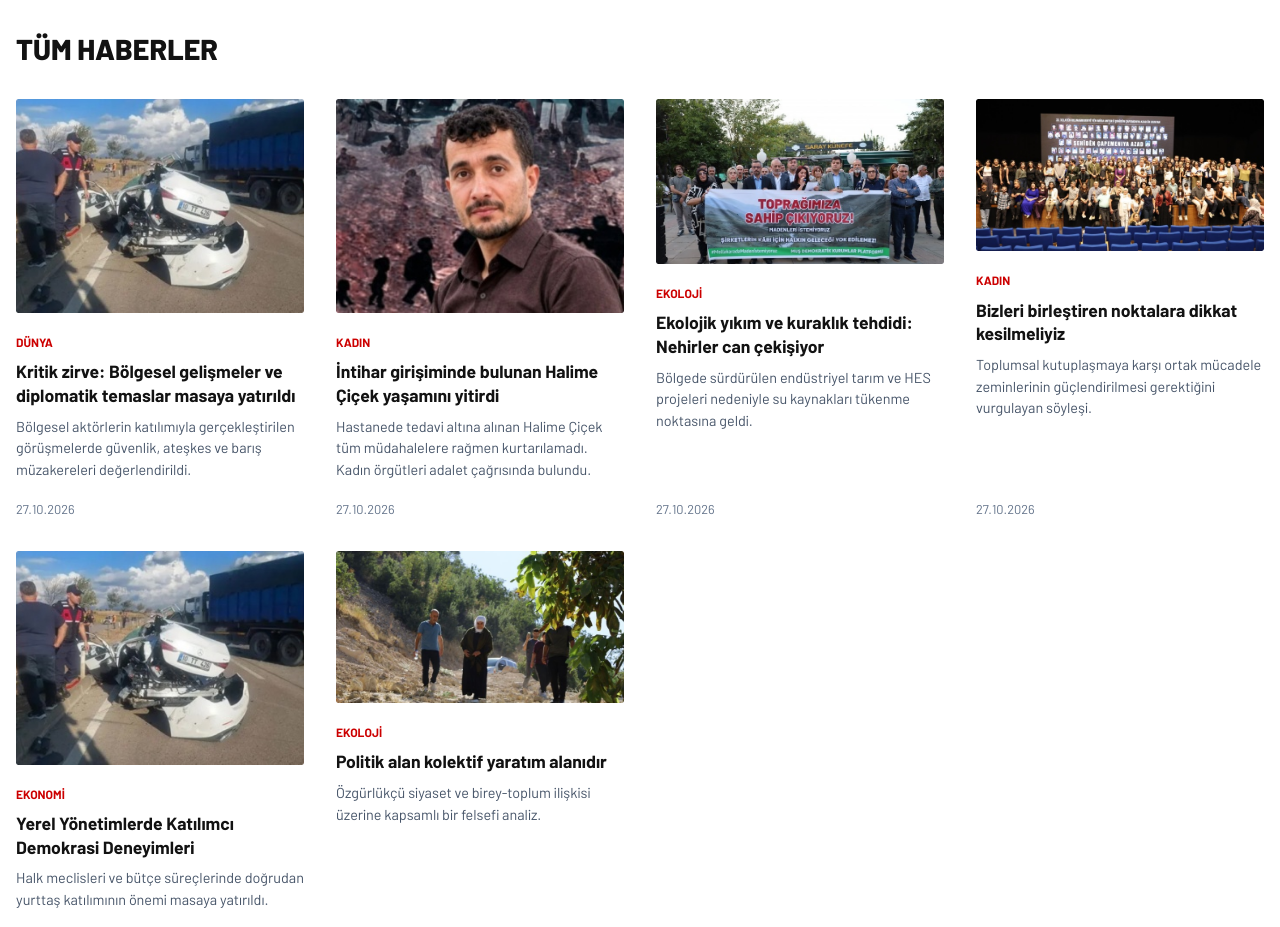
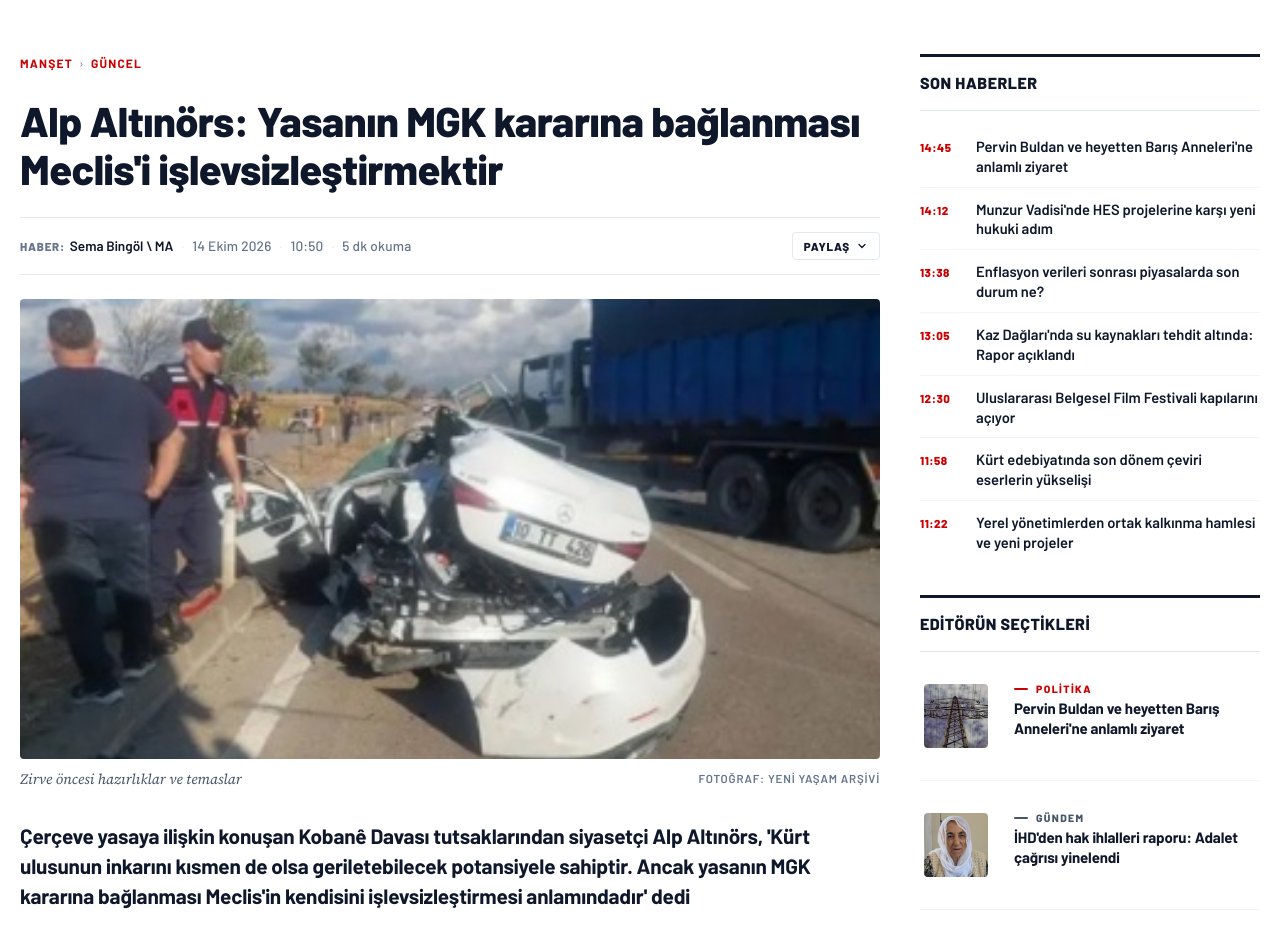
Before and after one commit to Sidilya-Gunes/yeniyasam, a Next.js app: page /haber in a window 1280 px wide. Shown: the part 125-1052 px from the top of the page. Built offline with nearby package versions, Linux system fonts and the light colour scheme; no server answers.

Commit message:
feat: implement pixel-perfect article detail and archive templates

```diff
--- a/app/haber/[slug]/page.tsx
+++ b/app/haber/[slug]/page.tsx
@@ -8,7 +8,9 @@ import type { Metadata } from 'next';
 import Link from 'next/link';
 import { notFound } from 'next/navigation';
 import { getArticleBySlug, getArticles, getStrapiMedia } from '@/lib/strapi';
-import ShareMenu from '@/components/ShareMenu';
+import MetaShare from '@/components/MetaShare';
+import ArticleBottomShare from '@/components/ArticleBottomShare';
+import ArticleSidebar from '@/components/ArticleSidebar';
 
 interface PageProps {
   params: Promise<{ slug: string }>;
@@ -19,11 +21,11 @@ export async function generateMetadata({ params }: PageProps): Promise<Metadata>
   const article = await getArticleBySlug(slug);
 
   if (!article) {
-    return { title: 'Haber Bulunamadı' };
+    return { title: 'Haber Bulunamadı — Yeni Yaşam Gazetesi' };
   }
 
   return {
-    title: article.title,
+    title: `${article.title} — Yeni Yaşam Gazetesi`,
     description: article.summary,
     openGraph: {
       title: article.title,
@@ -41,157 +43,139 @@ export default async function HaberDetayPage({ params }: PageProps) {
     notFound();
   }
 
-  const relatedArticles = (await getArticles({ limit: 4 }))
+  const allArticles = await getArticles({ limit: 8 });
+  const relatedArticles = allArticles
     .filter((a) => a.slug !== article.slug)
-    .slice(0, 3);
+    .slice(0, 4);
 
-  const formattedDate = new Date(article.publishedAt).toLocaleDateString('tr-TR', {
+  const dateObj = new Date(article.publishedAt);
+  const formattedDate = dateObj.toLocaleDateString('tr-TR', {
     day: 'numeric',
     month: 'long',
     year: 'numeric',
+  });
+  const formattedTime = dateObj.toLocaleTimeString('tr-TR', {
     hour: '2-digit',
     minute: '2-digit',
   });
 
+  const categoryName = article.category?.name || 'Güncel';
+  const categorySlug = article.category?.slug || 'guncel';
+
+  const defaultTags = ['Diplomasi', 'Bölgesel Gelişmeler', 'Ateşkes', 'İnsani Yardım'];
+
   return (
-    <main className="site-main container" style={{ padding: '2rem 1rem' }}>
-      <article className="single-article-view" style={{ maxWidth: '840px', margin: '0 auto' }}>
-        {/* Kategori ve Başlık */}
-        <div className="article-header" style={{ marginBottom: '1.5rem' }}>
-          {article.category && (
-            <Link
-              href={`/kategori/${article.category.slug}`}
-              className="article-cat-badge"
-              style={{
-                display: 'inline-block',
-                textTransform: 'uppercase',
-                fontWeight: 700,
-                fontSize: '0.85rem',
-                color: 'var(--primary)',
-                marginBottom: '0.75rem',
-              }}
-            >
-              {article.category.name}
+    <main className="site-main container">
+      <div className="article-layout">
+        <article className="article-main">
+          {/* Breadcrumb */}
+          <nav className="article-breadcrumb" aria-label="Kategori">
+            <Link href="/" className="breadcrumb-item">
+              MANŞET
             </Link>
-          )}
+            <span className="breadcrumb-sep">›</span>
+            <Link href={`/kategori/${categorySlug}`} className="breadcrumb-item">
+              {categoryName.toUpperCase()}
+            </Link>
+          </nav>
 
-          <h1
-            className="article-main-title"
-            style={{
-              fontSize: '2.2rem',
-              fontWeight: 800,
-              lineHeight: 1.25,
-              marginBottom: '1rem',
-              color: 'var(--heading)',
-            }}
-          >
-            {article.title}
-          </h1>
+          {/* Başlık */}
+          <h1 className="article-title">{article.title}</h1>
 
-          <p
-            className="article-lead"
-            style={{
-              fontSize: '1.25rem',
-              lineHeight: 1.6,
-              color: 'var(--text-muted)',
-              marginBottom: '1.5rem',
-            }}
-          >
-            {article.summary}
-          </p>
+          {/* Meta & Paylaşım Dropdown */}
+          <div className="article-meta">
+            <span className="meta-source">
+              <strong>Haber:</strong> {article.author?.name || 'Sema Bingöl \\ MA'}
+            </span>
+            <span className="meta-sep">·</span>
+            <span className="meta-item">{formattedDate}</span>
+            <span className="meta-sep">·</span>
+            <span className="meta-item">{formattedTime}</span>
+            <span className="meta-sep">·</span>
+            <span className="meta-item">5 dk okuma</span>
 
-          {/* Yazar ve Tarih Bilgisi */}
-          <div
-            className="article-meta-bar"
-            style={{
-              display: 'flex',
-              alignItems: 'center',
-              justifyContent: 'space-between',
-              flexWrap: 'wrap',
-              borderTop: '1px solid var(--border)',
-              borderBottom: '1px solid var(--border)',
-              padding: '0.75rem 0',
-              gap: '1rem',
-            }}
-          >
-            {article.author ? (
-              <div style={{ display: 'flex', alignItems: 'center', gap: '0.75rem' }}>
-                <img
-                  src={getStrapiMedia(article.author.avatar)}
-                  alt={article.author.name}
-                  style={{ width: 44, height: 44, borderRadius: '50%', objectFit: 'cover' }}
-                />
-                <div>
-                  <Link
-                    href={`/yazar/${article.author.slug}`}
-                    style={{ fontWeight: 700, color: 'var(--heading)', display: 'block' }}
-                  >
-                    {article.author.name}
-                  </Link>
-                  <span style={{ fontSize: '0.8rem', color: 'var(--text-soft)' }}>
-                    {article.author.role || 'Yeni Yaşam'}
-                  </span>
-                </div>
-              </div>
-            ) : (
-              <span style={{ fontWeight: 600 }}>Yeni Yaşam</span>
-            )}
-
-            <time dateTime={article.publishedAt} style={{ fontSize: '0.85rem', color: 'var(--text-soft)' }}>
-              {formattedDate}
-            </time>
-          </div>
+            <MetaShare title={article.title} />
           </div>
 
-        {/* Kapak Görseli */}
-        {article.coverImage && (
-          <div className="article-figure" style={{ marginBottom: '2rem' }}>
-            <img
-              src={getStrapiMedia(article.coverImage)}
-              alt={article.title}
-              style={{ width: '100%', maxHeight: '520px', objectFit: 'cover', borderRadius: '4px' }}
-            />
+          {/* Ana Görsel Hero */}
+          <figure className="article-hero">
+            <img src={getStrapiMedia(article.coverImage)} alt={article.title} />
+            <figcaption>
+              <span className="fig-caption">{article.title}</span>
+              <span className="fig-credit">Fotoğraf: Yeni Yaşam Arşivi</span>
+            </figcaption>
+          </figure>
+
+          {/* Özet Lead Grubu */}
+          <div className="article-lead-group">
+            <p className="article-lead">{article.summary}</p>
           </div>
+
+          {/* Makale Gövdesi */}
+          <div className="article-body">
+            {article.content ? (
+              <div dangerouslySetInnerHTML={{ __html: article.content.replace(/\n\n/g, '<br/><br/>') }} />
+            ) : (
+              <>
+                <p>
+                  Bölgesel gelişmelerin hız kazandığı bu dönemde, diplomatik temaslar yeni bir boyuta evriliyor. Masadaki temel gündem maddeleri arasında sürdürülebilir barış, sınır güvenliği ve yerel toplulukların hakları yer alıyor.
+                </p>
+                <p>
+                  2013-2015 yılları arasındaki süreç ile şimdiki süreci karşılaştıran değerlendirmelerde, temel farkın iktidarın yaklaşımlarında ortaya çıktığı belirtiliyor. Önceki süreçte barışçıl çözüm iradesi öne çıkarken, bugün daha dar bir çerçevede güvenlik odaklı yaklaşımlar sergileniyor.
+                </p>
+                <h2>'Barış ve özgürlük mücadelesi kararlılıkla sürdürülmeli'</h2>
+                <p>
+                  Demokrasi güçlerinin ortak mücadelesine işaret eden uzmanlar, "Kilitlenmiş bir siyasal zeminde toplumsal muhalefetin birlikteliği yeni olanaklar yaratacaktır. Bu olanakları değerlendirmek ise tüm barış ve emek güçlerine düşüyor" ifadelerini kullandı.
+                </p>
+                <blockquote>
+                  <h6>
+                    “Tarihte ilk kez halkların kendi iradelerini doğrudan yansıttığı modeller kalıcı barışın teminatı olmuştur. Yerel yönetimlerin güçlendirilmesi ve demokratik katılım kanallarının açılması elzemdir.”
+                  </h6>
+                </blockquote>
+                <h2>Siyasi tutsakların özgürlüğü barışın temel koşullarından</h2>
+                <p>
+                  Toplumun tüm kesimlerinin barış sürecine etkin katılımının sağlanması gerektiği vurgulanırken, adil yargılanma hakkı ve evrensel hukuk standartlarına uyulmasının önemi bir kez daha yinelendi.
+                </p>
+              </>
             )}
+          </div>
 
-        {/* Paylaşım Butonları */}
-        <ShareMenu title={article.title} />
+          {/* Alt Paylaşım Butonları */}
+          <ArticleBottomShare title={article.title} />
 
-        {/* Haber İçeriği */}
-        <div
-          className="article-body-content"
-          style={{
-            fontFamily: 'var(--font-body)',
-            fontSize: 'var(--body-size)',
-            lineHeight: 'var(--body-leading)',
-            color: 'var(--text)',
-            whiteSpace: 'pre-line',
-          }}
-        >
-          {article.content || article.summary}
+          {/* Etiketler */}
+          <div className="article-tags">
+            <span className="tags-label">Etiketler</span>
+            {defaultTags.map((tag, idx) => (
+              <Link key={idx} href={`/arama?q=${encodeURIComponent(tag)}`} className="tag">
+                {tag}
+              </Link>
+            ))}
           </div>
 
           {/* İlgili Haberler */}
-        {relatedArticles.length > 0 && (
-          <section style={{ marginTop: '4rem', paddingTop: '2rem', borderTop: '2px solid var(--border)' }}>
-            <h3 style={{ fontSize: '1.4rem', fontWeight: 800, marginBottom: '1.5rem', color: 'var(--heading)' }}>
-              İLGİLİ HABERLER
-            </h3>
-            <div style={{ display: 'grid', gridTemplateColumns: 'repeat(auto-fit, minmax(240px, 1fr))', gap: '1.5rem' }}>
+          <section className="related-news">
+            <h2 className="related-title">İlgili Haberler</h2>
+            <div className="related-grid">
               {relatedArticles.map((rel) => (
-                <article key={rel.id} className="news-card">
-                  <Link href={`/haber/${rel.slug}`} className="news-card-img">
+                <Link key={rel.id} href={`/haber/${rel.slug}`} className="related-card">
+                  <div className="related-img">
                     <img src={getStrapiMedia(rel.coverImage)} alt={rel.title} />
+                  </div>
+                  <span className="related-cat">{rel.category?.name || 'Dünya'}</span>
+                  <h3 className="related-heading">{rel.title}</h3>
+                  <span className="related-date">
+                    {new Date(rel.publishedAt).toLocaleDateString('tr-TR')}
+                  </span>
                 </Link>
-                  <h4 style={{ fontSize: '1rem', fontWeight: 700, marginTop: '0.5rem' }}>
-                    <Link href={`/haber/${rel.slug}`}>{rel.title}</Link>
-                  </h4>
-                </article>
               ))}
             </div>
           </section>
-        )}
         </article>
+
+        {/* Kenar Çubuğu (Sidebar) */}
+        <ArticleSidebar className="article-sidebar" />
+      </div>
     </main>
   );
 }
--- a/app/haber/page.tsx
+++ b/app/haber/page.tsx
@@ -6,54 +6,159 @@
 
 import type { Metadata } from 'next';
 import Link from 'next/link';
-import { getArticles, getStrapiMedia } from '@/lib/strapi';
+import MetaShare from '@/components/MetaShare';
+import ArticleBottomShare from '@/components/ArticleBottomShare';
+import ArticleSidebar from '@/components/ArticleSidebar';
 
 export const metadata: Metadata = {
-  title: 'Tüm Haberler — Yeni Yaşam Gazetesi',
-  description: 'Yeni Yaşam Gazetesi güncel gelişmeler, analizler ve haber arşivi.',
+  title: "Alp Altınörs: Yasanın MGK kararına bağlanması Meclis'i işlevsizleştirmektir — Yeni Yaşam Gazetesi",
+  description: "Çerçeve yasaya ilişkin konuşan Kobanê Davası tutsaklarından siyasetçi Alp Altınörs, 'Kürt ulusunun inkarını kısmen de olsa geriletebilecek potansiyele sahiptir.' dedi.",
 };
 
-export default async function HaberlerArchivePage() {
-  const articles = await getArticles({ limit: 24 });
+export default function HaberDefaultPage() {
+  const defaultTags = ['Diplomasi', 'Bölgesel Gelişmeler', 'Ateşkes', 'İnsani Yardım'];
+
+  const relatedArticles = [
+    {
+      title: "Ortadoğu'da diplomatik trafik hızlandı: Yeni zirve bekleniyor",
+      cat: 'Dünya',
+      date: '3 saat önce',
+      thumb: '/assets/photos/haber-foto3.jpg',
+      slug: 'ortadoguda-diplomatik-trafik',
+    },
+    {
+      title: "Meclis'te yeni yasama dönemi başlarken kritik gündem",
+      cat: 'Politika',
+      date: '5 saat önce',
+      thumb: '/assets/photos/haber-foto4.jpg',
+      slug: 'mecliste-yeni-yasama-donemi',
+    },
+    {
+      title: 'Sınır bölgesinde insani yardım sevkiyatı yeniden başladı',
+      cat: 'Dünya',
+      date: '8 saat önce',
+      thumb: '/assets/photos/haber-foto2.jpeg',
+      slug: 'sinir-bolgesinde-insani-yardim',
+    },
+    {
+      title: 'Bölgesel aktörlerin son hamleleri küresel ölçekte nasıl yankı buluyor?',
+      cat: 'Analiz',
+      date: '1 gün önce',
+      thumb: '/assets/photos/haber-foto9.jpg',
+      slug: 'ortadogu-yeni-dengeler',
+    },
+  ];
 
   return (
-    <main className="site-main container" style={{ padding: '2rem 1rem' }}>
-      <div className="section-title-bar" style={{ marginBottom: '2rem' }}>
-        <h1 className="section-title" style={{ fontSize: '1.8rem', fontWeight: 800 }}>
-          TÜM HABERLER
-        </h1>
-      </div>
+    <main className="site-main container">
+      <div className="article-layout">
+        <article className="article-main">
+          <nav className="article-breadcrumb" aria-label="Kategori">
+            <Link href="/" className="breadcrumb-item">
+              MANŞET
+            </Link>
+            <span className="breadcrumb-sep">›</span>
+            <Link href="/kategori/guncel" className="breadcrumb-item">
+              GÜNCEL
+            </Link>
+          </nav>
 
-      <div style={{ display: 'grid', gridTemplateColumns: 'repeat(auto-fill, minmax(280px, 1fr))', gap: '2rem' }}>
-        {articles.map((item) => (
-          <article className="news-card" key={item.id} style={{ display: 'flex', flexDirection: 'column' }}>
-            <Link href={`/haber/${item.slug}`} className="news-card-img">
-              <img src={getStrapiMedia(item.coverImage)} alt={item.title} />
-            </Link>
-            {item.category && (
-              <span
-                style={{
-                  fontSize: '0.75rem',
-                  fontWeight: 700,
-                  textTransform: 'uppercase',
-                  color: 'var(--primary)',
-                  marginTop: '0.75rem',
-                }}
-              >
-                {item.category.name}
-              </span>
-            )}
-            <h3 style={{ fontSize: '1.1rem', fontWeight: 700, margin: '0.5rem 0', lineHeight: 1.35 }}>
-              <Link href={`/haber/${item.slug}`}>{item.title}</Link>
-            </h3>
-            <p style={{ fontSize: '0.9rem', color: 'var(--text-muted)', lineHeight: 1.5, flex: 1 }}>
-              {item.summary}
+          <h1 className="article-title">
+            Alp Altınörs: Yasanın MGK kararına bağlanması Meclis'i işlevsizleştirmektir
+          </h1>
+
+          <div className="article-meta">
+            <span className="meta-source">
+              <strong>Haber:</strong> Sema Bingöl \ MA
+            </span>
+            <span className="meta-sep">·</span>
+            <span className="meta-item">14 Ekim 2026</span>
+            <span className="meta-sep">·</span>
+            <span className="meta-item">10:50</span>
+            <span className="meta-sep">·</span>
+            <span className="meta-item">5 dk okuma</span>
+
+            <MetaShare title="Alp Altınörs: Yasanın MGK kararına bağlanması Meclis'i işlevsizleştirmektir" />
+          </div>
+
+          <figure className="article-hero">
+            <img
+              src="/assets/photos/haber-foto1.jpg"
+              alt="Zirve öncesi hazırlıklar"
+            />
+            <figcaption>
+              <span className="fig-caption">Zirve öncesi hazırlıklar ve temaslar</span>
+              <span className="fig-credit">Fotoğraf: Yeni Yaşam Arşivi</span>
+            </figcaption>
+          </figure>
+
+          <div className="article-lead-group">
+            <p className="article-lead">
+              Çerçeve yasaya ilişkin konuşan Kobanê Davası tutsaklarından siyasetçi Alp Altınörs, 'Kürt ulusunun inkarını kısmen de olsa geriletebilecek potansiyele sahiptir. Ancak yasanın MGK kararına bağlanması Meclis'in kendisini işlevsizleştirmesi anlamındadır' dedi
             </p>
-            <span className="news-date" style={{ marginTop: '0.75rem' }}>
-              {new Date(item.publishedAt).toLocaleDateString('tr-TR')}
-            </span>
-          </article>
-        ))}
+          </div>
+
+          <div className="article-body">
+            <p>
+              Ankara Sincan 2 No'lu F Tipi Yüksek Güvenlikli Cezaevi'nde tutulan Halkların Demokratik Partisi'nin (HDP) eski Eş Genel Başkan Yardımcısı, Merkez Yönetim Kurulu üyesi ve Kobanê Davası tutsaklarından Alp Altınörs, Barış ve Demokratik Toplum Süreci'nde gelinen aşamayı değerlendirdi. Alp Altınörs, Kürt sorununun ancak "demokratik cumhuriyet" temelinde çözülebileceğini dile getirdi.
+            </p>
+            <p>
+              2013-2015 yılları arasındaki süreç ile şimdiki süreci karşılaştıran Alp Altınörs, iki sürecin temel farkının iktidarın Kürt sorununa yaklaşımında ortaya çıktığını belirtti. Önceki süreçte Kürt sorununun varlığının kabul edildiğini, bugün ise sorunun "terör" sorunu olarak ele alındığına dikkat çeken Alp Altınörs, "Bu devasa fark kamusal tartışmanın bağlamını da belirliyor. Sürecin kapsamını daha baştan daraltıyor. Dün Kürt sorununun nasıl çözüleceği tartışılıyordu. Bugünse PKK'nin hangi şartlarda silah bırakacağı" ifadelerini kullandı.
+            </p>
+            <h2>'Öcalan yaptığı çağrıyla kilit taşını söktü'</h2>
+            <p>
+              Kürt Halk Önderi Abdullah Öcalan'ın süreçteki rolüne işaret eden Alp Altınörs, "Abdullah Öcalan, kilitlenmiş bir ülkede yaptığı çağrıyla kilit taşını söktü. Böylece demokrasi ve barış mücadelesi için yeni koşullar yarattı. Bu koşulları etkince değerlendirmek ise tüm demokrasi güçlerine kalıyor. Barış yapıcı olarak Öcalan'ın statüsünün yasal bağlayıcılığa kavuşması, bu ülkede tüm Kürtlerin konumunun bir nebze yükselmesi, inkarın biraz geriletilmesi anlamına gelecektir" diye belirtti.
+            </p>
+            <h2>'Süreç fiili OHAL şartlarında yürütülüyor'</h2>
+            <p>
+              Sürecin toplumsal karşılığının sınırlı kaldığını kaydeden Alp Altınörs, "Önceki tüm süreçlere barış talepli bir kitle hareketi eşlik ederdi. 2013-2015 süreci bu bakımdan çok daha ileriydi. Bugünkü süreçte ise böyle bir kitle hareketinin gelişmediğini görüyoruz. Salonlara hapsolmuş bir süreç yürüyor. Miting iptalleri yaşanıyor. 2013-2015'te belki de cumhuriyet tarihinde ilk kez Kürt coğrafyasında OHAL ya da sıkıyönetim uygulanmadı. Bugünkü süreç ise ülke genelinde uzatılmış fiilî OHAL şartlarında yürütülüyor. Siyasal baskı, sansür, zorbalık günbegün tırmanıyor" dedi.
+            </p>
+            <h2>'Meclis'in kendini işlevsizleştirmesidir'</h2>
+            <p>
+              Meclis'te 10 Ağustos'ta kabul edilen çerçeve yasaya dikkati çeken Alp Altınörs şunları söyledi:
+            </p>
+            <blockquote>
+              <h6>
+                “Tarihte ilk kez 'pişmanlık' ifadesini içermeyen bir silahsızlanma yasası olması itibarıyla olumludur. Kürt ulusunun inkarını kısmen de olsa geriletebilecek potansiyele sahiptir. Ancak yasanın MGK kararına bağlanması Meclis'in kendisini işlevsizleştirmesi anlamındadır. Askeri vesayet deniliyordu. Bu yasa tam da çözüm sürecini askeri vesayet altına sokmuştur.”
+              </h6>
+            </blockquote>
+            <h2>Siyasi tutsakların özgürlüğü barışın temel koşullarından</h2>
+            <blockquote>
+              <h6>
+                Tutsaklar sürece umutla birlikte temkinli bir iyimserlikle yaklaşıyor. Siyasi tutsakların özgürlüğü barışın temel koşullarından biridir. Barış, hapishaneler boşalmadan, tüm politik tutsakların özgürlüğü sağlanmadan ilk adımını bile atamaz. Hapishaneler boşalırken kuyu tipi hapishaneler kalıcı olarak kapatılıp yıkılmalıdır. İdare ve Gözlem Kurullarına verilen infaz uzatma yetkisi kaldırılmalıdır. Hasta tutsakların tahliyesine getirilen Adli Tıp Raporu şartı da kaldırılmalıdır.
+              </h6>
+            </blockquote>
+          </div>
+
+          <ArticleBottomShare title="Alp Altınörs: Yasanın MGK kararına bağlanması Meclis'i işlevsizleştirmektir" />
+
+          <div className="article-tags">
+            <span className="tags-label">Etiketler</span>
+            {defaultTags.map((tag, idx) => (
+              <Link key={idx} href={`/arama?q=${encodeURIComponent(tag)}`} className="tag">
+                {tag}
+              </Link>
+            ))}
+          </div>
+
+          <section className="related-news">
+            <h2 className="related-title">İlgili Haberler</h2>
+            <div className="related-grid">
+              {relatedArticles.map((rel, idx) => (
+                <Link key={idx} href={`/haber/${rel.slug}`} className="related-card">
+                  <div className="related-img">
+                    <img src={rel.thumb} alt={rel.title} />
+                  </div>
+                  <span className="related-cat">{rel.cat}</span>
+                  <h3 className="related-heading">{rel.title}</h3>
+                  <span className="related-date">{rel.date}</span>
+                </Link>
+              ))}
+            </div>
+          </section>
+        </article>
+
+        <ArticleSidebar className="article-sidebar" />
       </div>
     </main>
   );
```
Lines whose indentation alone changed are shown as unchanged.
